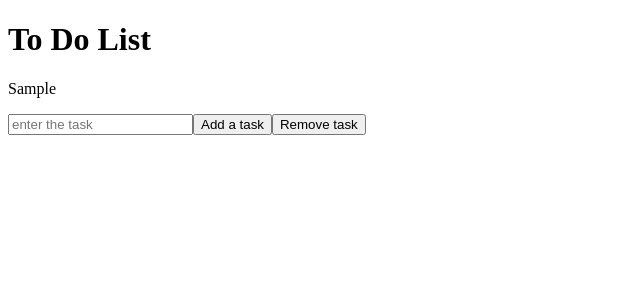
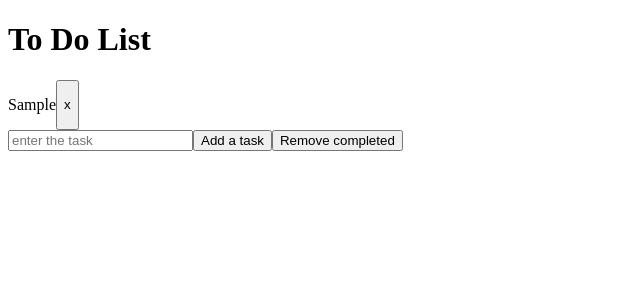
Before and after one commit to Mikolaj86/Todo, a React (Create React App) app: page / in a window 1280 px wide. Both pictures are taken after typing "Sample" into the empty fields and a click on the button "Add a task". Shown: the top 300 px of the page, without its empty margins (0-640 px from the left). Built offline with nearby package versions, Linux system fonts and the light colour scheme.

Commit message:
added save local storage

```diff
--- a/src/App.js
+++ b/src/App.js
@@ -7,14 +7,18 @@ class App extends Component {
     constructor(props) {
         super(props);
         this.state = {
-            todos: [{
+            todos: [
                 // task: '',
                 // id: '',
                 //completed: false,
-            }],
+                // all of our to-dos
+            ],
             todo: ''
+            // an empty string to hold an individual to-do
         }
     }
+
+
 
     inputChangeHandler = event => {
         this.setState({[event.target.name]: event.target.value})
@@ -33,6 +37,7 @@ class App extends Component {
         })
     }
 
+
     toggleComplete = itemId => {
         const todos = this.state.todos.map(todo => {
             if (todo.id === itemId) {
@@ -42,6 +47,52 @@ class App extends Component {
         });
         this.setState({todos, todo: ''})
     }
+    removeItems = event => {
+        event.preventDefault();
+        this.setState(prevState => {
+            return {
+                todos: prevState.todos.filter(todo => {
+                    return !todo.completed;
+                })
+            }
+        })
+    }
+
+    saveLocalStorage() {
+        for (let key in this.state) {
+            localStorage.setItem(key, JSON.stringify(this.state[key]))
+        }
+    }
+
+    addLocalStorage() {
+        for (let key in this.state) {
+            if (localStorage.hasOwnProperty(key)) {
+                let value = localStorage.getItem(key);
+                try {
+                    value = JSON.parse(value);
+                    this.setState({[key]: value})
+                }
+                catch(event) {
+                    this.setState({[key]: value})
+                }
+            }
+        }
+    }
+
+    componentDidMount() {
+        this.addLocalStorage();
+        window.addEventListener(
+            "beforeunload",
+            this.saveLocalStorage.bind(this)
+        )
+    }
+
+    componentWillMount() {
+        window.removeEventListener(
+            "beforeunload",
+            this.saveLocalStorage.bind(this)
+        )
+    }
 
 
     render() {
@@ -49,7 +100,8 @@ class App extends Component {
             <div className="App">
                 <h1>To Do List</h1>
                 <List todos={this.state.todos} toggleComplete={this.toggleComplete} />
-                <Form todos={this.state.todos} value={this.state.todo} inputChangeHandler={this.inputChangeHandler} addTask={this.addTask} />
+                <Form todos={this.state.todos} value={this.state.todo} inputChangeHandler={this.inputChangeHandler}
+                      addTask={this.addTask} romoveItems={this.removeItems}/>
             </div>
         );
     }
--- a/src/components/Todo.js
+++ b/src/components/Todo.js
@@ -2,12 +2,11 @@ import React from 'react';
 
 const Todo = props => {
     return (
-        <div
-        key={props.todo.id}
-        onClick={event => {
-            props.toggleComplete(props.todo.id)
-        }}>
-            <p>{props.todo.task}{props.todo.completed && 'ok'}</p>
+        <div style={{ display: "flex"}}>
+            <p key={props.todo.id}
+               onClick={event => {
+                   props.toggleComplete(props.todo.id)
+               }}>{props.todo.task}{props.todo.completed && ' Completed'}</p> <button onClick={props.onDelete}>x</button>
         </div>
     )
 }
--- a/src/components/TodoForm.js
+++ b/src/components/TodoForm.js
@@ -10,7 +10,7 @@ const Form = props => {
                    value={props.value}
                    onChange={props.inputChangeHandler} />
             <button onClick={props.addTask}>Add a task</button>
-            <button>Remove task</button>
+            <button onClick={props.removeItems}>Remove completed</button>
         </form>
     )
 }
```
